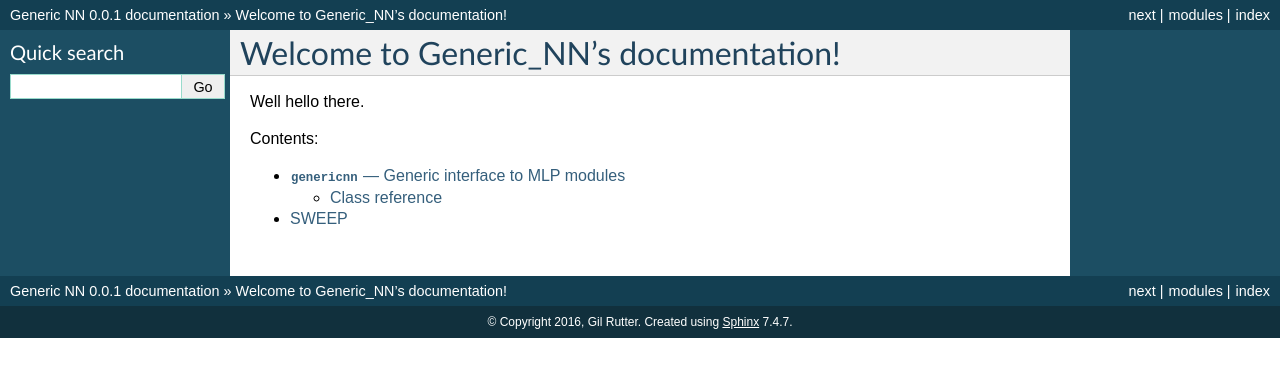
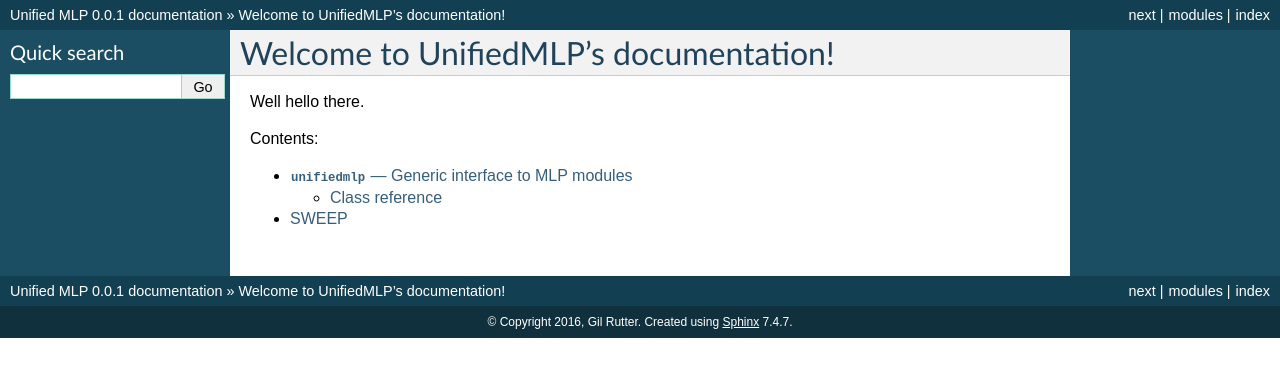
Before and after one commit to MHovhannisian/HyperSearch, a Sphinx documentation site: the page built from docs/index.rst, in a window 1280 px wide. Shown: the top 377 px of the page. Built offline with Sphinx 7.4.7, drawn with Linux system fonts in a browser that asks for light colours; formulas are drawn with MathJax 3; pages that are not in the unit, such as notebooks, are missing from menus.

Commit message:
Rename class/module to UnifiedMLP

```diff
--- a/docs/conf.py
+++ b/docs/conf.py
@@ -1,6 +1,6 @@
 # -*- coding: utf-8 -*-
 #
-# Generic NN documentation build configuration file, created by
+# Unified MLP documentation build configuration file, created by
 # sphinx-quickstart on Tue Feb  9 19:50:56 2016.
 #
 # This file is execfile()d with the current directory set to its
@@ -56,7 +56,7 @@
 master_doc = 'index'
 
 # General information about the project.
-project = u'Generic NN'
+project = u'Unified MLP'
 copyright = u'2016, Gil Rutter'
 
 # The version info for the project you're documenting, acts as replacement for
@@ -189,7 +189,7 @@
 #html_file_suffix = None
 
 # Output file base name for HTML help builder.
-htmlhelp_basename = 'Generic NNdoc'
+htmlhelp_basename = 'Unified MLPdoc'
 
 
 # -- Options for LaTeX output ---------------------------------------------
@@ -209,7 +209,7 @@
 # (source start file, target name, title,
 #  author, documentclass [howto, manual, or own class]).
 latex_documents = [
-  ('index', 'Generic_NN.tex', u'Generic\\_NN Documentation',
+  ('index', 'Unified_MLP.tex', u'Unified\\_MLP Documentation',
    u'Gil Rutter', 'manual'),
 ]
 
@@ -239,7 +239,7 @@
 # One entry per manual page. List of tuples
 # (source start file, name, description, authors, manual section).
 man_pages = [
-    ('index', 'generic_nn', u'Generic_NN Documentation',
+    ('index', 'unified_mlp', u'Unified_MLP Documentation',
      [u'Gil Rutter'], 1)
 ]
 
@@ -253,8 +253,8 @@
 # (source start file, target name, title, author,
 #  dir menu entry, description, category)
 texinfo_documents = [
-  ('index', 'Generic_NN', u'Generic_NN Documentation',
-   u'Gil Rutter', 'Generic_NN', 'One line description of project.',
+  ('index', 'Unified_MLP', u'Unified_MLP Documentation',
+   u'Gil Rutter', 'Unified_MLP', 'One line description of project.',
    'Miscellaneous'),
 ]
 
--- a/docs/index.rst
+++ b/docs/index.rst
@@ -1,9 +1,9 @@
-.. Generic_NN documentation master file, created by
+.. Unified_MLP documentation master file, created by
    sphinx-quickstart on Tue Feb  9 19:50:56 2016.
    You can adapt this file completely to your liking, but it should at least
    contain the root `toctree` directive.
 
-Welcome to Generic_NN's documentation!
+Welcome to UnifiedMLP's documentation!
 ======================================
 
 Well hello there.
@@ -16,5 +16,5 @@
     install
     tutorial
     settings_reference
-    module_genericnn
+    module_unifiedmlp
     module_hyperparam_sweep
--- a/docs/module_genericnn.rst
+++ b/docs/module_unifiedmlp.rst
@@ -1,9 +1,11 @@
 .. toctree::
 
-:mod:`genericnn` — Generic interface to MLP modules
+:mod:`unifiedmlp` — Generic interface to MLP modules
 ===================================================
 
-The unified interface to multilayer perceptron implementations in Python. Quickstart:
+The unified interface to multilayer perceptron implementations in Python.
+
+Quickstart:
 
 * Instantiate a class instance with an associated dataset ``X, Y``.
 * Run :mod:`set_iter_hypers` and :mod:`set_nn_hypers` to specify non-default hyperparameters of the neural network.
@@ -14,6 +16,6 @@
 Class reference
 ---------------
 
-.. module:: genericnn
-.. autoclass:: GenericNN
+.. module:: unifiedmlp
+.. autoclass:: UnifiedMLP
     :members:
```
Also changed, not shown: unifiedmlp.py (renamed from genericnn.py, +5 -4 lines).
